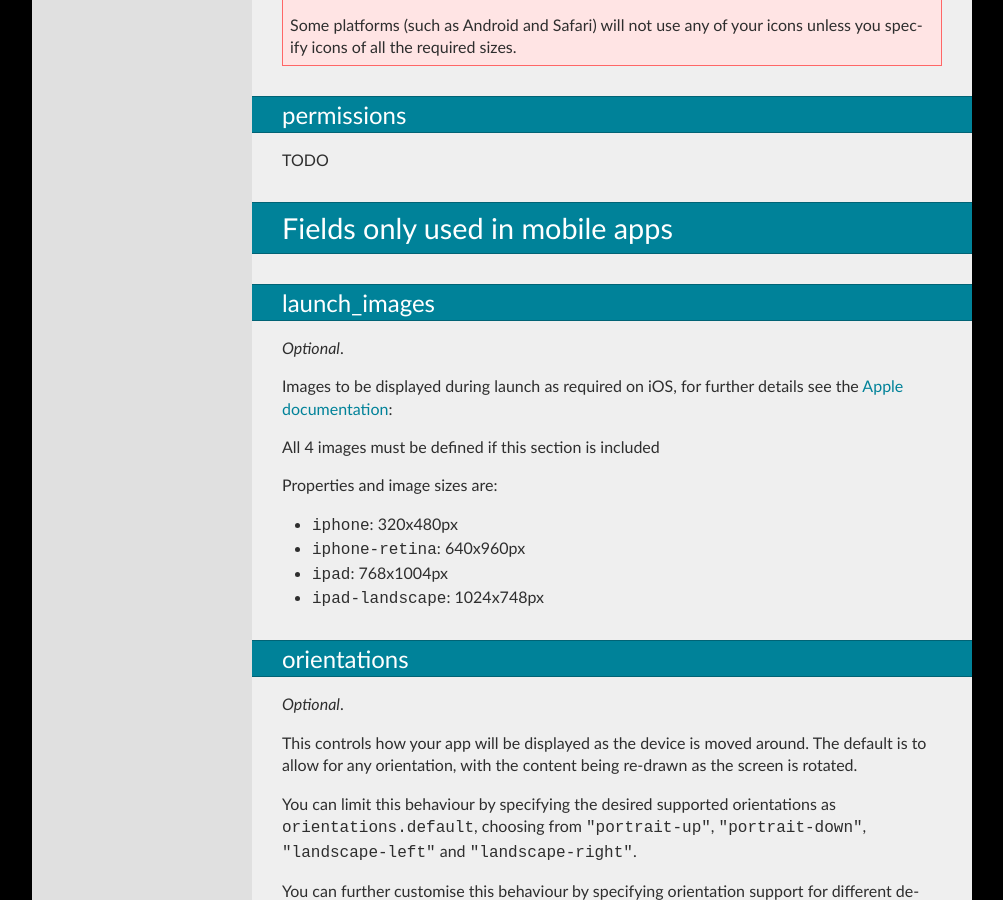
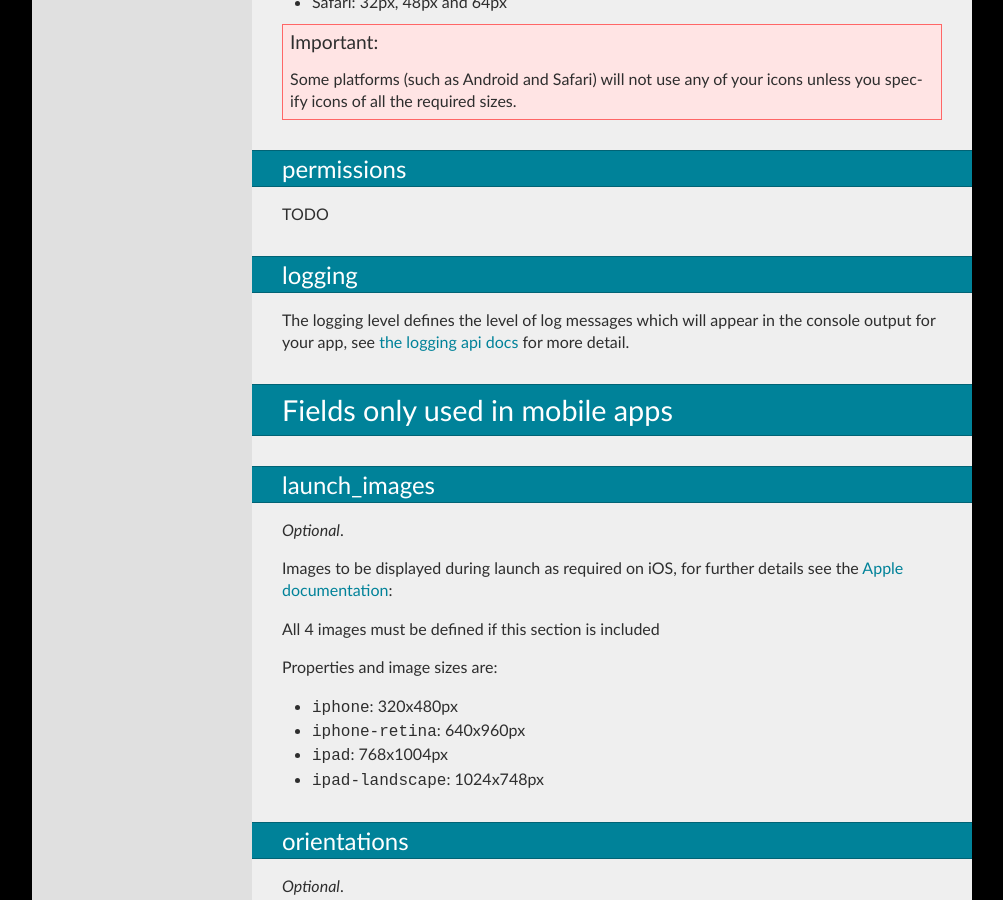
Before and after one commit to trigger-corp/Forge-Documentation, a Sphinx documentation site: the page built from source/config.rst, in a window 1280 px wide and 900 px high, scrolled down 2534 px. Shown: the whole window, without its empty margins (138-1141 px from the left). Built offline with Sphinx 7.4.7, drawn with Linux system fonts in a browser that asks for light colours; some of the changed text lies outside the part shown.

Commit message:
Add logging config docs.

```diff
--- a/source/config.rst
+++ b/source/config.rst
@@ -54,6 +54,9 @@ Below is a template of a ``config.json`` file with links to a detailed descripti
         },
         ":ref:`libs <field-libs>`": {
             "gmail": {}
+        },
+        ":ref:`logging <field-logging>`": {
+            "level": "DEBUG"
         }
     }
 
@@ -133,6 +136,13 @@ permissions
 ~~~~~~~~~~~~~~~~~~~~~~~~~~~~~~~~~~~~~~~~~~~~~~~~~~~~~~~~~~~~~~~~~~~~~~~~~~~~~~~~
 
 TODO
+
+.. _field-logging:
+
+logging
+~~~~~~~~~~~~~~~~~~~~~~~~~~~~~~~~~~~~~~~~~~~~~~~~~~~~~~~~~~~~~~~~~~~~~~~~~~~~~~~~
+
+The logging level defines the level of log messages which will appear in the console output for your app, see :ref:`the logging api docs <logging>` for more detail.
 
 Fields only used in mobile apps
 --------------------------------------------------------------------------------
```
